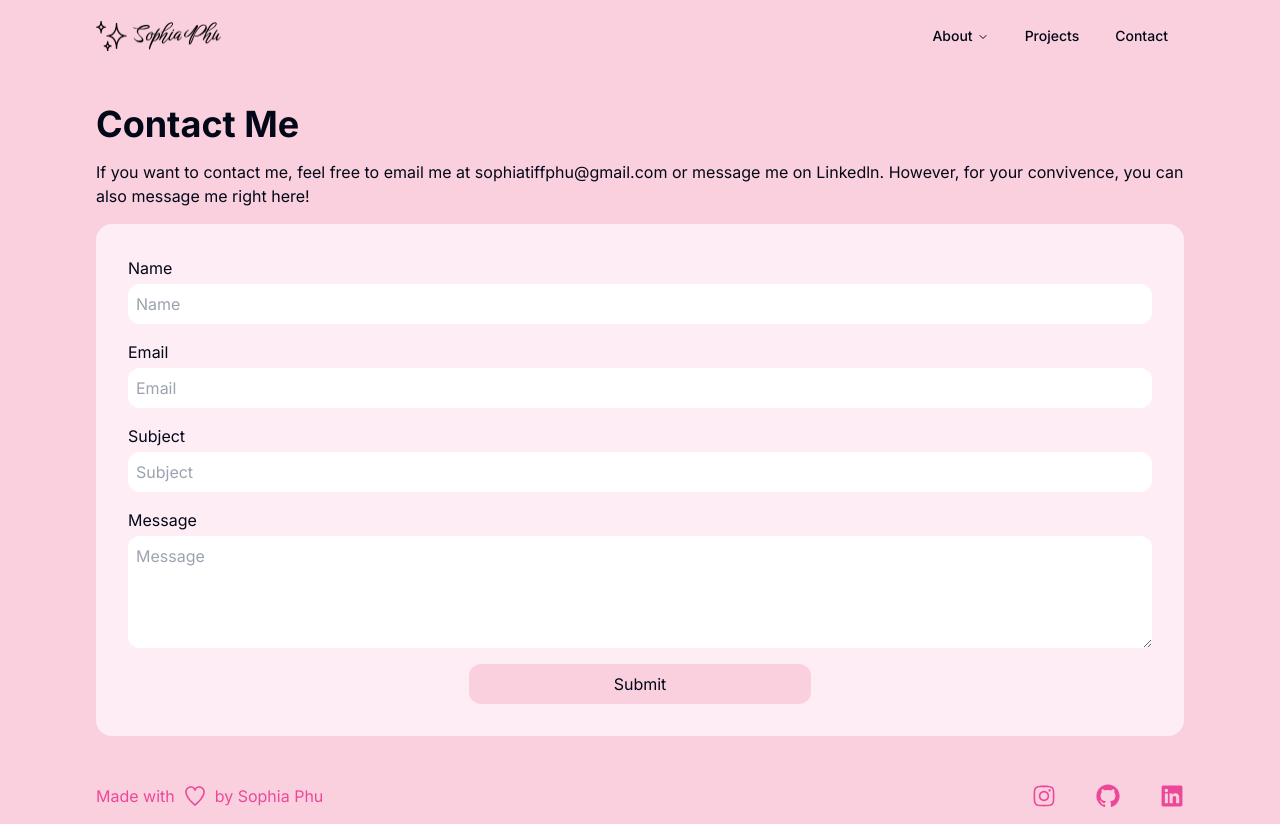
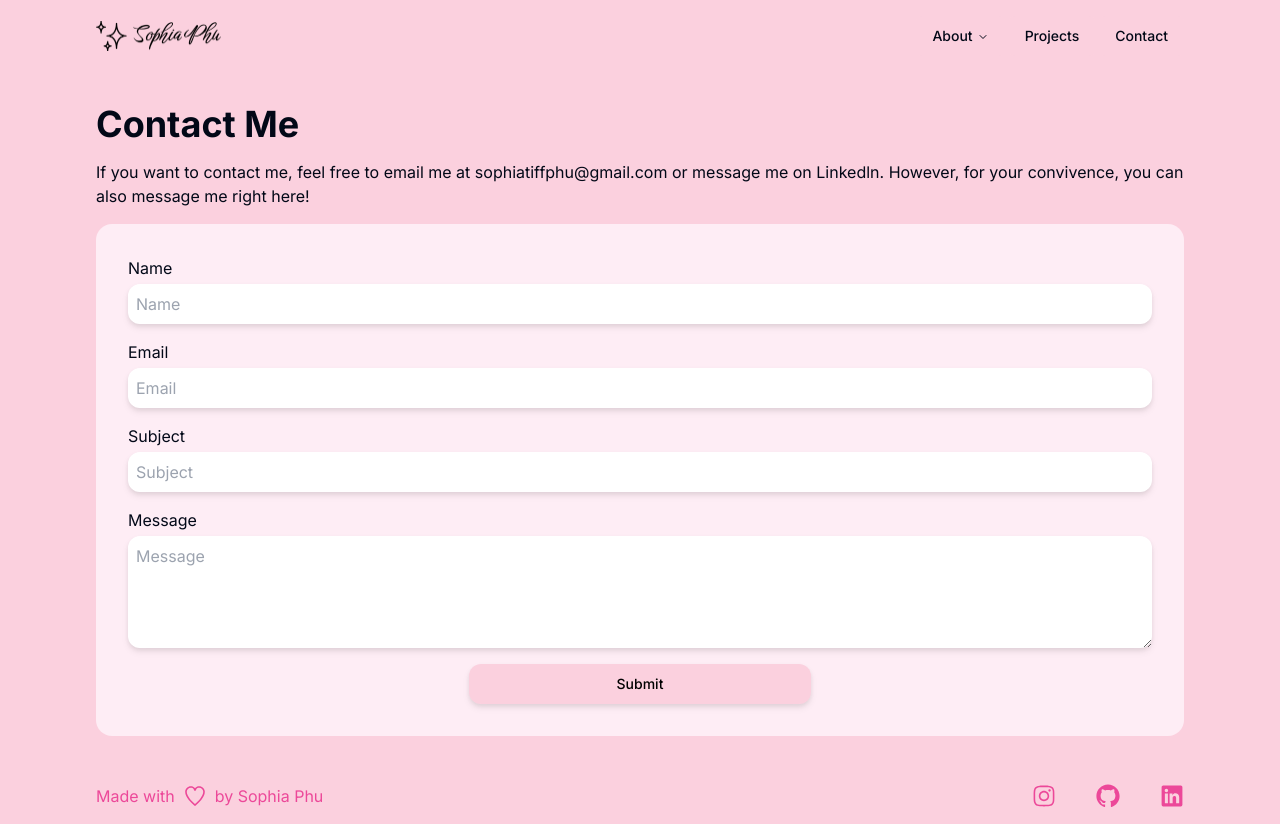
Before and after one commit to sophiaaphu/sophia-personal-website, a Next.js app in the folder sophia-personal-website/: page /contact in a window 1280 px wide. Built offline with nearby package versions, Linux system fonts and the light colour scheme.

Commit message:
added drop shadows to contact input fields

```diff
--- a/sophia-personal-website/src/app/contact/page.tsx
+++ b/sophia-personal-website/src/app/contact/page.tsx
@@ -3,6 +3,7 @@ import Image from "next/image";
 import Header from "@/components/header";
 import Footer from "@/components/footer";
 import emailjs from "@emailjs/browser";
+import { Button } from "@/components/ui/button";
 import { useState, FormEvent } from "react";
 
 export default function Contact() {
@@ -49,22 +50,22 @@ export default function Contact() {
           <form onSubmit={sendEmail} className="flex flex-col gap-4 p-8">
             <div className="flex flex-col gap-1">
             <label htmlFor="name">Name</label>
-            <input type="text" placeholder= "Name" value={name} id="name" name="name" className="rounded-xl p-2" required onChange={(e) => setName(e.target.value)}/>
+            <input type="text" placeholder= "Name" value={name} id="name" name="name" className="rounded-xl p-2 drop-shadow-md " required onChange={(e) => setName(e.target.value)}/>
             </div>
             <div className="flex flex-col gap-1">
             <label htmlFor="email">Email</label>
-            <input type="email" placeholder= "Email" value = {email} id="email" name="email" className="rounded-xl p-2" required onChange={(e) => setEmail(e.target.value)}/>
+            <input type="email" placeholder= "Email" value = {email} id="email" name="email" className="rounded-xl p-2 drop-shadow-md " required onChange={(e) => setEmail(e.target.value)}/>
             </div>
             <div className="flex flex-col gap-1">
             <label htmlFor="subject">Subject</label>
-            <input type="subject" placeholder= "Subject" value = {subject} id="subject" name="subject" className="rounded-xl p-2" required onChange={(e) => setSubject(e.target.value)}/>
+            <input type="subject" placeholder= "Subject" value = {subject} id="subject" name="subject" className="rounded-xl p-2 drop-shadow-md " required onChange={(e) => setSubject(e.target.value)}/>
             </div>
             <div className="flex flex-col gap-1">
             <label htmlFor="message">Message</label>
-            <textarea id="message" placeholder= "Message" rows={4} value = {message} name="message" className="rounded-xl p-2" required onChange={(e) => setMessage(e.target.value)}/>
+            <textarea id="message" placeholder= "Message" rows={4} value = {message} name="message" className="rounded-xl p-2 drop-shadow-md " required onChange={(e) => setMessage(e.target.value)}/>
             </div>
             <div className="flex flex-col items-center gap-1">
-            <button type="submit" className="bg-[#FBD0DE] rounded-xl p-2 w-1/2 lg:w-1/3">Submit</button>
+            <Button type="submit" className="bg-[#FBD0DE] rounded-xl p-2 w-1/2 lg:w-1/3 drop-shadow-md text-black hover:bg-[#FEEDF5]">Submit</Button>
             </div>
           </form>
         </div>
--- a/sophia-personal-website/src/app/page.tsx
+++ b/sophia-personal-website/src/app/page.tsx
@@ -30,7 +30,7 @@ export default function Home() {
           <Image src="/image-blob-1.png" alt="homepage blob" width={350} height={200} />
         </div>
       </div>
-      <div className="hidden md:flex">
+      <div>
       </div>
       <Footer />
     </main>
```
